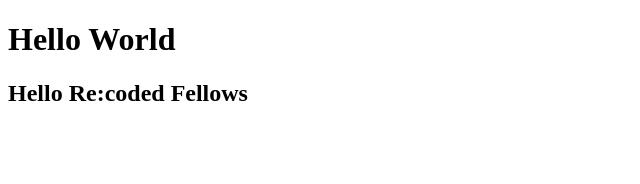
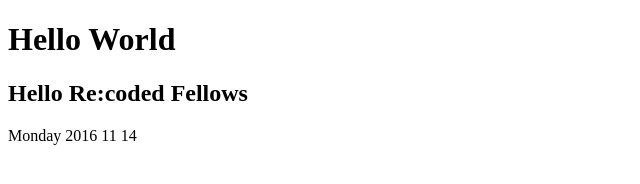
Before and after one commit to ShereenMessi/ShereenMessi.github.io, a plain HTML site: page index.html in a window 1280 px wide. Shown: the whole page, without its empty margins (0-640 px from the left). Drawn offline with Linux system fonts and the light colour scheme.

Commit message:
Update index.html

```diff
--- a/index.html
+++ b/index.html
@@ -9,5 +9,6 @@
 <body>
   <h1>Hello World</h1>
   <h2>Hello Re:coded Fellows</h2>
+  <p>Monday 2016 11 14</p>
 </body>
 </html>
```
